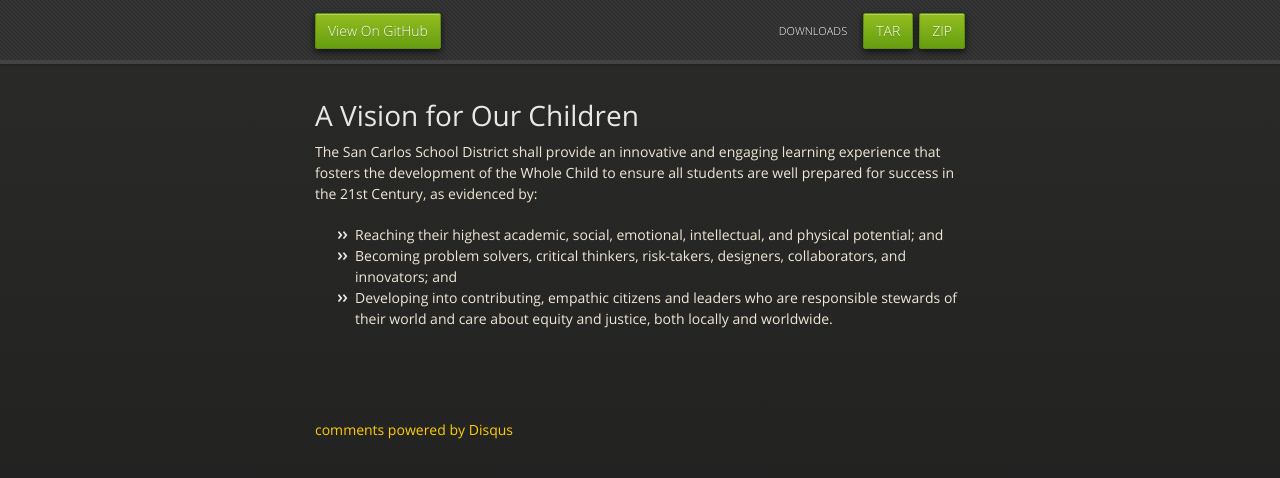
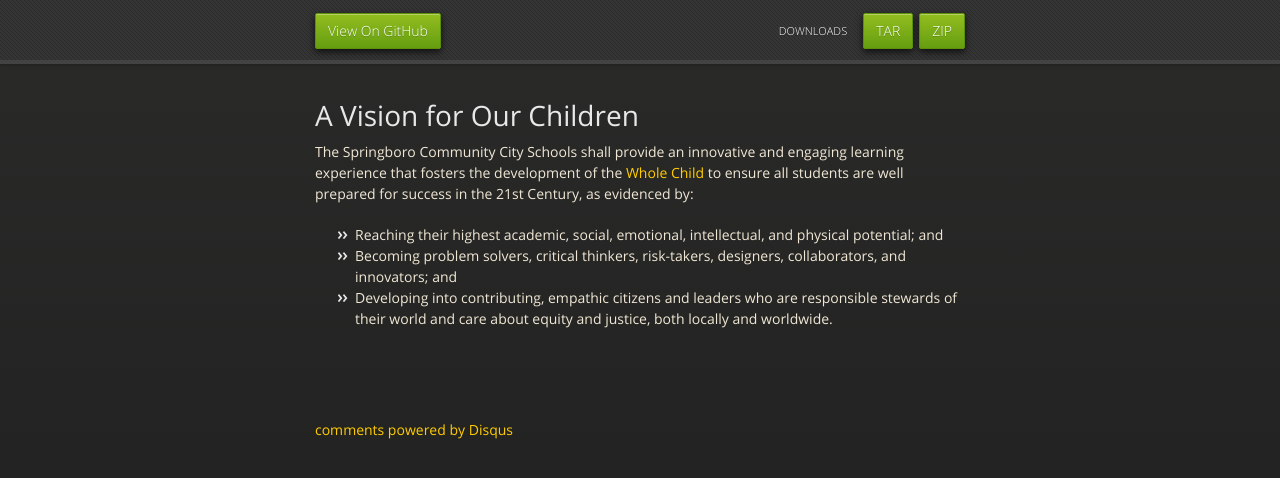
Before and after one commit to christopherritter/sccs-strategic-plan, a Jekyll site: the page built from vision.md, in a window 1280 px wide. Shown: the top 478 px of the page. Built offline with Jekyll 4.4.1, drawn with Linux system fonts in a browser that asks for light colours; nearby versions of some CDN libraries; Markdown is read by kramdown in place of the engine named in the settings; comment, search, counter and statistics services are not loaded.

Commit message:
Update vision.md

```diff
--- a/vision.md
+++ b/vision.md
@@ -6,8 +6,8 @@ title: A Vision for Our Children
 {{ page.title }}
 ================
 
-The San Carlos School District shall provide an innovative and engaging learning
-experience that fosters the development of the Whole Child to ensure all
+The Springboro Community City Schools shall provide an innovative and engaging learning
+experience that fosters the development of the [Whole Child](http://www.wholechildeducation.org/about) to ensure all
 students are well prepared for success in the 21st Century, as evidenced by:
 
 * Reaching their highest academic, social, emotional, intellectual, and
```
